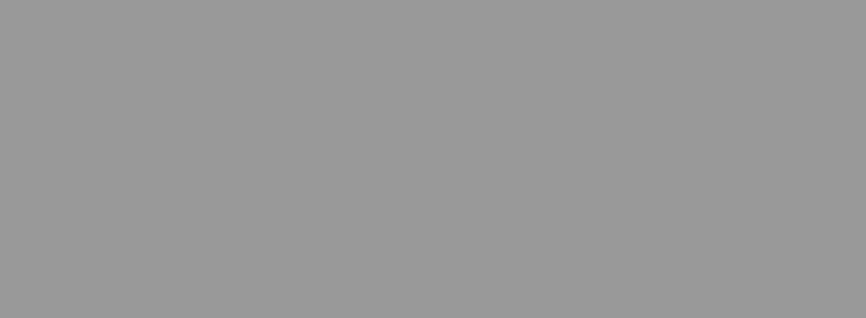
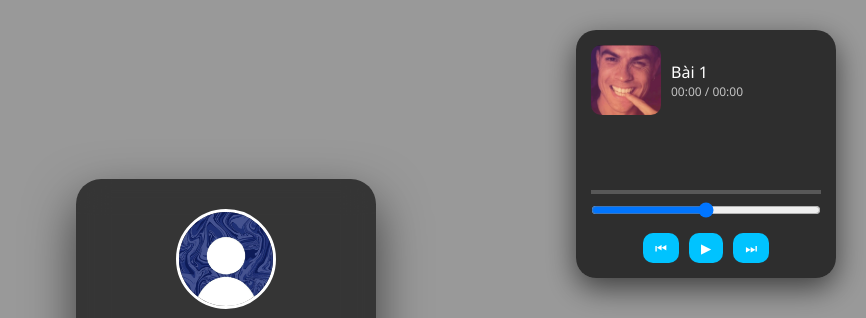
Before and after one commit to Longdz210z/longdz210z.github.io, a plain HTML site: page index.html in a window 1280 px wide. Shown: the top 318 px of the page, without its empty margins (414-1280 px from the left). Drawn offline with Linux system fonts and the light colour scheme.

Commit message:
Update index.html

```diff
--- a/index.html
+++ b/index.html
@@ -1,3 +1,12 @@
+<!DOCTYPE html>
+<html lang="vi">
+<head>
+<meta charset="UTF-8">
+<meta name="viewport" content="width=device-width, initial-scale=1.0">
+<title>NguyenThanhLong</title>
+
+<link rel="stylesheet" href="https://cdnjs.cloudflare.com/ajax/libs/font-awesome/6.4.0/css/all.min.css">
+
 <style>
 *{margin:0;padding:0;box-sizing:border-box;font-family:'Segoe UI',sans-serif;}
 
@@ -62,16 +71,15 @@ body::before{
     transform:scale(1.05);
 }
 
-/* ===== PLAYER FIX MOBILE ===== */
+/* PLAYER */
 .music-player{
     position:fixed;
-    top:15px;
-    right:10px;
-    width:90%;           /* 🔥 full mobile */
-    max-width:320px;     /* desktop */
-    padding:18px;
-    border-radius:25px;
-    background:rgba(0,0,0,0.75);
+    top:30px;
+    right:30px;
+    width:260px;
+    padding:15px;
+    border-radius:20px;
+    background:rgba(0,0,0,0.7);
     color:white;
     box-shadow:0 10px 30px rgba(0,0,0,0.6);
 }
@@ -79,63 +87,57 @@ body::before{
 /* top */
 .music-top{
     display:flex;
-    gap:12px;
+    gap:10px;
     align-items:center;
 }
 
 .music-cover{
-    width:60px;
-    height:60px;
-    border-radius:12px;
+    width:70px;
+    height:70px;
+    border-radius:10px;
     object-fit:cover;
 }
 
 /* time */
 .time{
-    font-size:13px;
-    opacity:0.8;
+    font-size:12px;
+    opacity:0.7;
 }
 
 /* progress */
 .progress{
-    height:6px; /* 🔥 to hơn */
-    margin-top:12px;
+    height:4px;
+    margin-top:10px;
     background:rgba(255,255,255,0.2);
-    border-radius:10px;
-    overflow:hidden;
 }
 
 .progress-bar{
     height:100%;
     width:0%;
-    background:linear-gradient(90deg,#00c3ff,#0077ff);
+    background:#00c3ff;
 }
 
 /* controls */
 .controls{
-    margin-top:12px;
+    margin-top:10px;
     display:flex;
     justify-content:center;
-    gap:12px;
+    gap:10px;
 }
 
-/* 🔥 NÚT TO DỄ BẤM */
 .music-btn{
-    padding:12px 18px;
-    font-size:18px;
+    padding:6px 12px;
     border:none;
-    border-radius:50px;
-    background:linear-gradient(135deg,#00c3ff,#0077ff);
+    border-radius:10px;
+    background:#00c3ff;
     color:white;
     cursor:pointer;
-    box-shadow:0 4px 15px rgba(0,195,255,0.4);
 }
 
 /* volume */
 .volume{
     width:100%;
-    margin-top:10px;
-    height:6px;
+    margin-top:8px;
 }
 
 /* wave */
@@ -145,3 +147,168 @@ canvas{
     margin-top:10px;
 }
 </style>
+</head>
+
+<body>
+
+<!-- CARD -->
+<div class="profile-card">
+    <img src="my-photo.png" class="avatar">
+    <h2>NguyenThanhLong</h2>
+
+    <div class="links-container">
+        <a href="https://www.facebook.com/yourprofile" target="_blank" class="link-box">
+            <i class="fab fa-facebook"></i> Facebook
+        </a>
+
+        <a href="https://www.tiktok.com/@yourid" target="_blank" class="link-box">
+            <i class="fab fa-tiktok"></i> TikTok
+        </a>
+
+        <a href="https://www.instagram.com/yourid" target="_blank" class="link-box">
+            <i class="fab fa-instagram"></i> Instagram
+        </a>
+
+        <a href="https://www.threads.net/@yourid" target="_blank" class="link-box">
+            <i class="fa-brands fa-threads"></i> Threads
+        </a>
+    </div>
+</div>
+
+<!-- PLAYER -->
+<div class="music-player">
+    <div class="music-top">
+        <img src="anh7.png" class="music-cover">
+        <div>
+            <div id="title">Nhạc 1</div>
+            <div class="time" id="time">00:00 / 00:00</div>
+        </div>
+    </div>
+
+    <canvas id="wave"></canvas>
+
+    <div class="progress">
+        <div class="progress-bar" id="bar"></div>
+    </div>
+
+    <input type="range" min="0" max="1" step="0.01" value="0.5" class="volume" id="volume">
+
+    <div class="controls">
+        <button class="music-btn" onclick="prev()">⏮</button>
+        <button class="music-btn" onclick="toggleMusic()">▶</button>
+        <button class="music-btn" onclick="next()">⏭</button>
+    </div>
+</div>
+
+<audio id="music"></audio>
+
+<script>
+const music = document.getElementById('music');
+const btn = document.querySelectorAll('.music-btn')[1];
+const bar = document.getElementById('bar');
+const title = document.getElementById('title');
+const time = document.getElementById('time');
+const volume = document.getElementById('volume');
+
+/* 5 bài nhạc */
+const songs = [
+    {src:"thaihoang.mp3", name:"Bài 1"},
+    {src:"friend.mp3", name:"Bài 2"},
+    {src:"banthanem.mp3", name:"Bài 3"},
+    {src:"khongbuong.mp3", name:"Bài 4"},
+    {src:"ohho.mp3", name:"Bài 5"}
+];
+
+let index = 0;
+
+function loadSong(i){
+    music.src = songs[i].src;
+    title.innerText = songs[i].name;
+}
+loadSong(index);
+
+/* play */
+function toggleMusic(){
+    if(music.paused){
+        music.play();
+        btn.innerText="⏸";
+    }else{
+        music.pause();
+        btn.innerText="▶";
+    }
+}
+
+/* next */
+function next(){
+    index = (index+1)%songs.length;
+    loadSong(index);
+    music.play();
+}
+
+/* prev */
+function prev(){
+    index = (index-1+songs.length)%songs.length;
+    loadSong(index);
+    music.play();
+}
+
+/* volume */
+volume.oninput = ()=> music.volume = volume.value;
+
+/* time */
+music.ontimeupdate = ()=>{
+    if(music.duration){
+        let c = format(music.currentTime);
+        let t = format(music.duration);
+        time.innerText = c + " / " + t;
+        bar.style.width = (music.currentTime / music.duration)*100 + "%";
+    }
+};
+
+function format(t){
+    let m = Math.floor(t/60);
+    let s = Math.floor(t%60);
+    return `${m}:${s<10?'0'+s:s}`;
+}
+
+/* WAVE */
+const canvas = document.getElementById("wave");
+const ctx = canvas.getContext("2d");
+
+let audioCtx, analyser, source;
+
+function initAudio(){
+    audioCtx = new AudioContext();
+    analyser = audioCtx.createAnalyser();
+    source = audioCtx.createMediaElementSource(music);
+
+    source.connect(analyser);
+    analyser.connect(audioCtx.destination);
+}
+
+function draw(){
+    requestAnimationFrame(draw);
+    if(!analyser) return;
+
+    const data = new Uint8Array(analyser.frequencyBinCount);
+    analyser.getByteFrequencyData(data);
+
+    ctx.clearRect(0,0,canvas.width,canvas.height);
+
+    for(let i=0;i<data.length;i++){
+        let h = data[i]/2;
+        ctx.fillStyle = "#00c3ff";
+        ctx.fillRect(i*4,50-h,3,h);
+    }
+}
+
+music.addEventListener("play",()=>{
+    if(!audioCtx){
+        initAudio();
+        draw();
+    }
+});
+</script>
+
+</body>
+</html>
```
